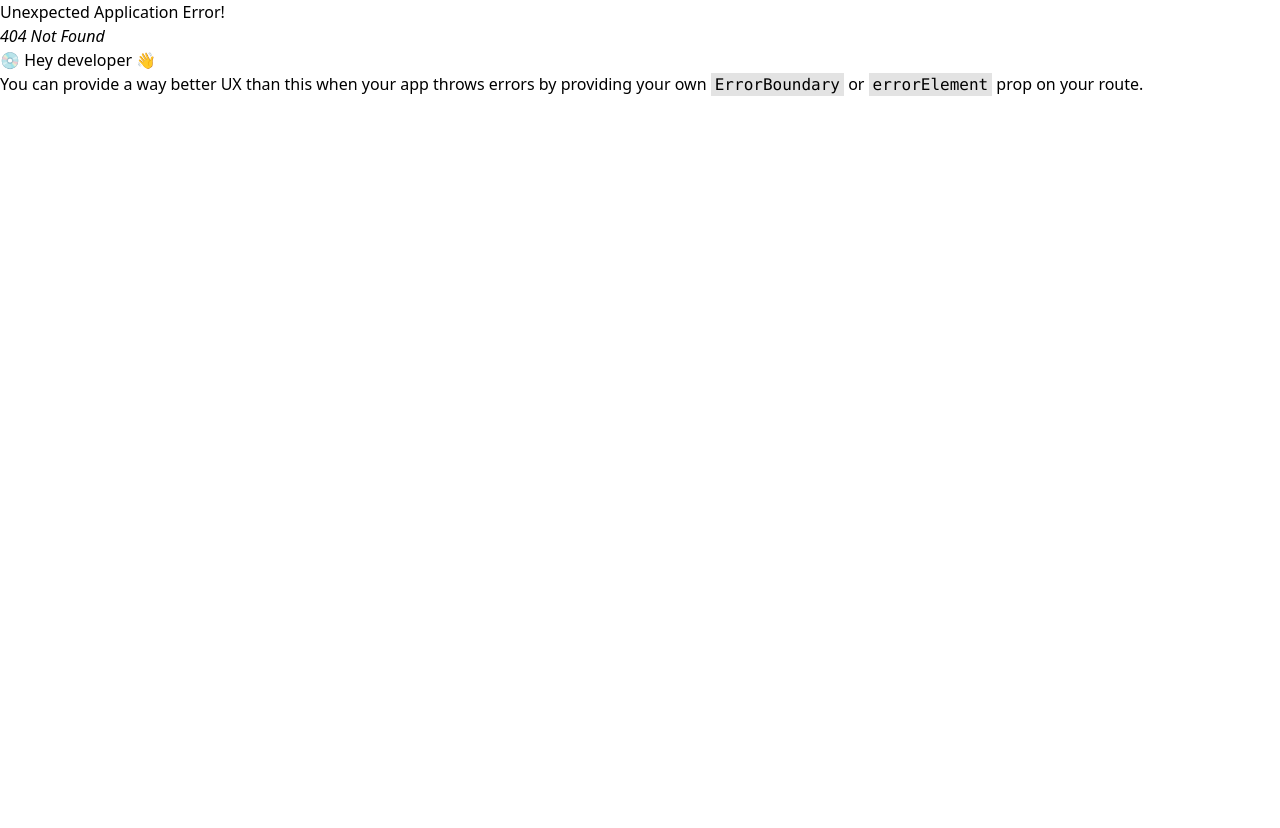
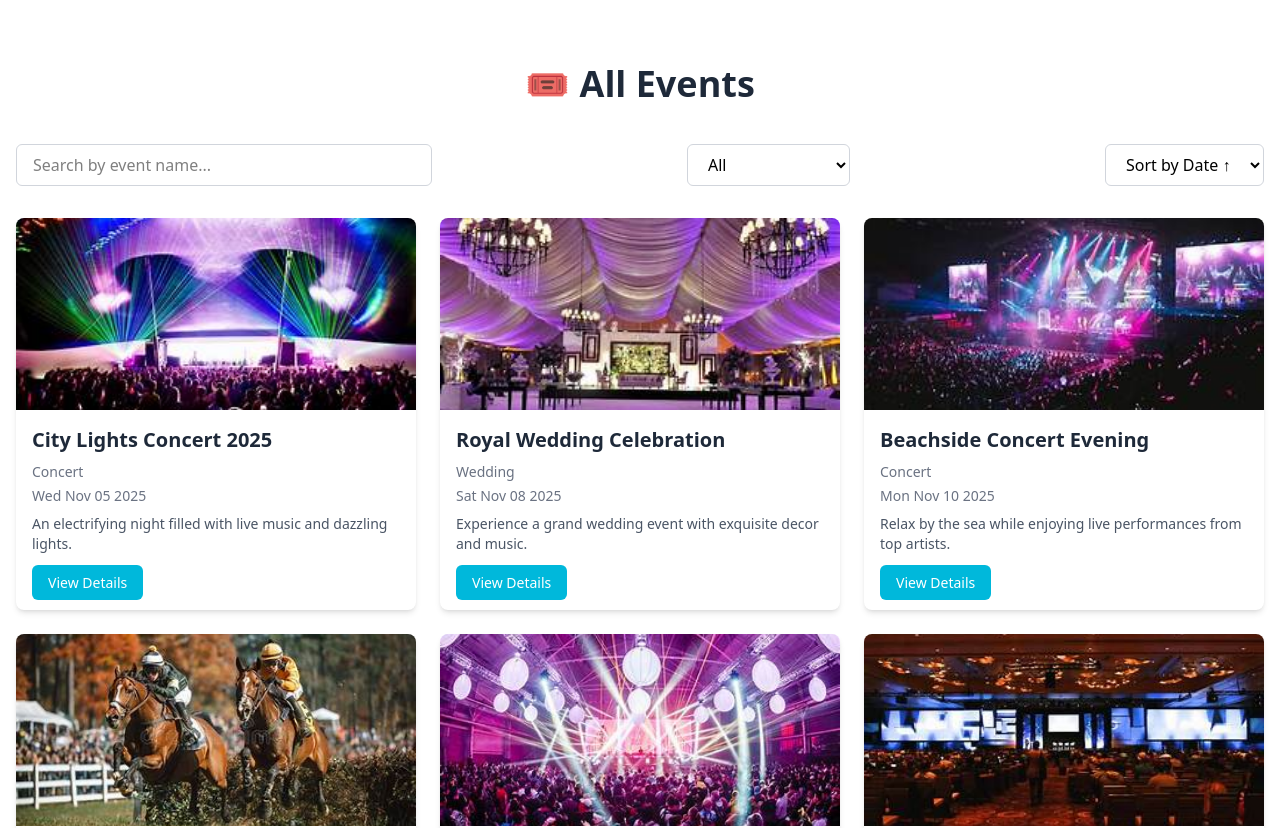
Before and after one commit to Nitesh47kumars/EventSphere, a React (Vite) app: page /events in a window 1280 px wide. Before the commit this address had no page. Shown: the top 828 px of the page. Before the commit the page ends 800 px from the top, so only its background shows below. Built offline with nearby package versions, Linux system fonts and the light colour scheme.

Commit message:
Built Events Page

```diff
--- /dev/null
+++ b/src/Components/Events/Events.jsx
@@ -0,0 +1,85 @@
+// src/pages/Events.jsx
+import React, { useState } from "react";
+import eventsData from "../Hightlights/MockEvents.json";
+import EventCard from "../Hightlights/EventCard";
+
+const Events = () => {
+  const [searchTerm, setSearchTerm] = useState("");
+  const [category, setCategory] = useState("All");
+  const [sortOrder, setSortOrder] = useState("asc");
+
+  // Get all unique categories from JSON
+  const categories = ["All", ...new Set(eventsData.map((e) => e.category))];
+
+  // Filter + Search logic
+  const filteredEvents = eventsData
+    .filter((event) =>
+      category === "All" ? true : event.category === category
+    )
+    .filter((event) =>
+      event.title.toLowerCase().includes(searchTerm.toLowerCase())
+    )
+    .sort((a, b) =>
+      sortOrder === "asc"
+        ? new Date(a.date) - new Date(b.date)
+        : new Date(b.date) - new Date(a.date)
+    );
+
+  return (
+    <section className="max-w-7xl mx-auto px-4 py-16">
+      <h1 className="text-4xl font-bold text-center mb-10 text-gray-800">
+        🎟️ All Events
+      </h1>
+
+      {/* Filters */}
+      <div className="flex flex-col md:flex-row justify-between items-center mb-8 gap-4">
+        {/* Search Bar */}
+        <input
+          type="text"
+          placeholder="Search by event name..."
+          value={searchTerm}
+          onChange={(e) => setSearchTerm(e.target.value)}
+          className="border border-gray-300 rounded-md px-4 py-2 w-full md:w-1/3 focus:outline-none focus:ring-2 focus:ring-cyan-500"
+        />
+
+        {/* Category Filter */}
+        <select
+          value={category}
+          onChange={(e) => setCategory(e.target.value)}
+          className="border border-gray-300 rounded-md px-4 py-2 focus:outline-none focus:ring-2 focus:ring-cyan-500"
+        >
+          {categories.map((cat, index) => (
+            <option key={index} value={cat}>
+              {cat}
+            </option>
+          ))}
+        </select>
+
+        {/* Sort Dropdown */}
+        <select
+          value={sortOrder}
+          onChange={(e) => setSortOrder(e.target.value)}
+          className="border border-gray-300 rounded-md px-4 py-2 focus:outline-none focus:ring-2 focus:ring-cyan-500"
+        >
+          <option value="asc">Sort by Date ↑</option>
+          <option value="desc">Sort by Date ↓</option>
+        </select>
+      </div>
+
+      {/* Events Grid */}
+      {filteredEvents.length > 0 ? (
+        <div className="grid sm:grid-cols-2 md:grid-cols-3 gap-6">
+          {filteredEvents.map((event) => (
+            <EventCard key={event.id} event={event} />
+          ))}
+        </div>
+      ) : (
+        <p className="text-center text-gray-600 text-lg mt-10">
+          No events found matching your search.
+        </p>
+      )}
+    </section>
+  );
+};
+
+export default Events;
```
Also changed, not shown: src/App.jsx (+6 -1 lines).
